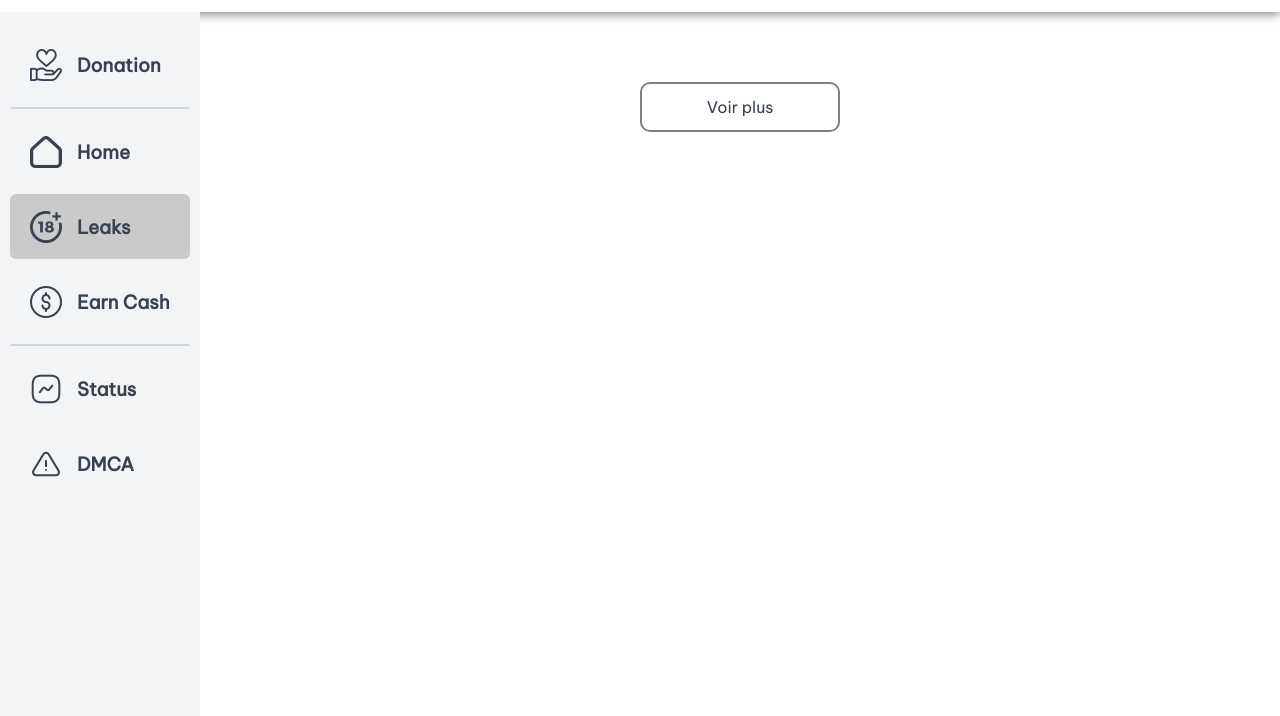
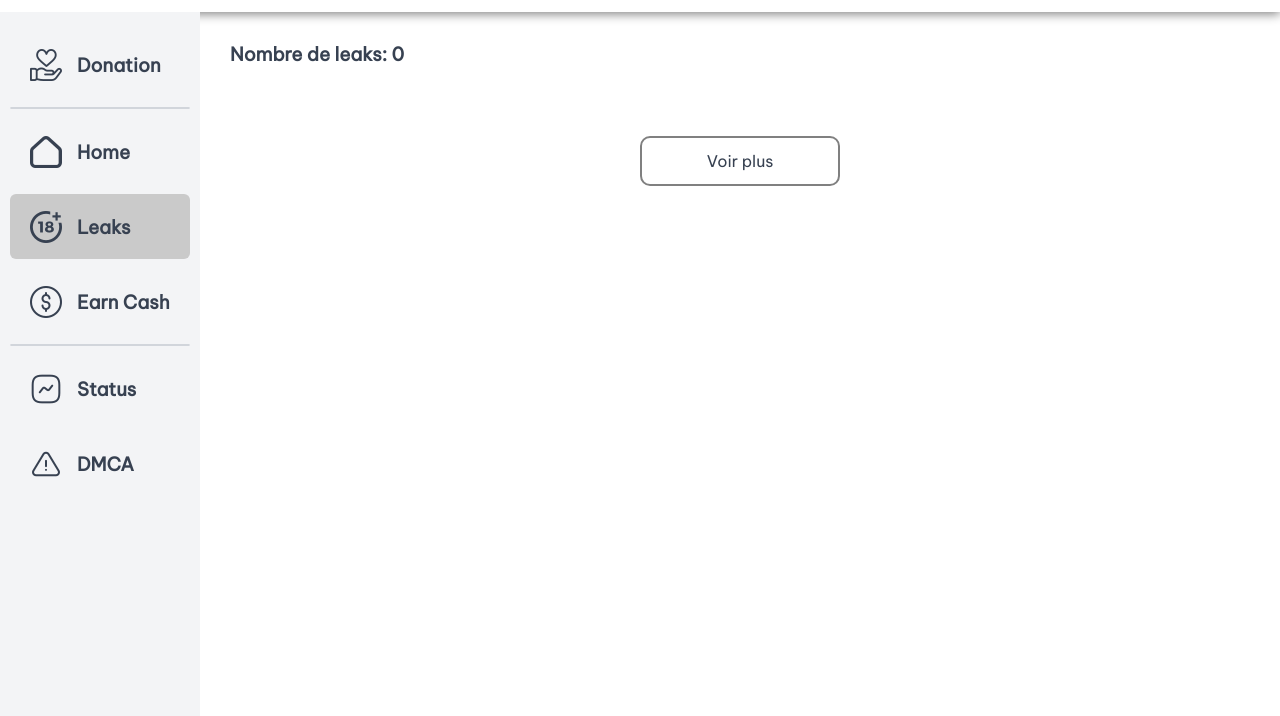
Before and after one commit to romodsite/mega, a plain HTML site: page leak.html in a window 1280 px wide. Shown: the part 84-800 px from the top of the page. Drawn offline with Linux system fonts and the light colour scheme; no server answers.

Commit message:
Add files via upload

```diff
--- a/leak.html
+++ b/leak.html
@@ -92,6 +92,7 @@
         </section>
 
         <section class="content">
+            <h3 style="padding-left: 30px;">Nombre de leaks: <span id="nLeak">0</span></h3>
             <div id="content"></div>
             <div class="see-more">
                 <div id="loadMoreButton">Voir plus</div>
```
